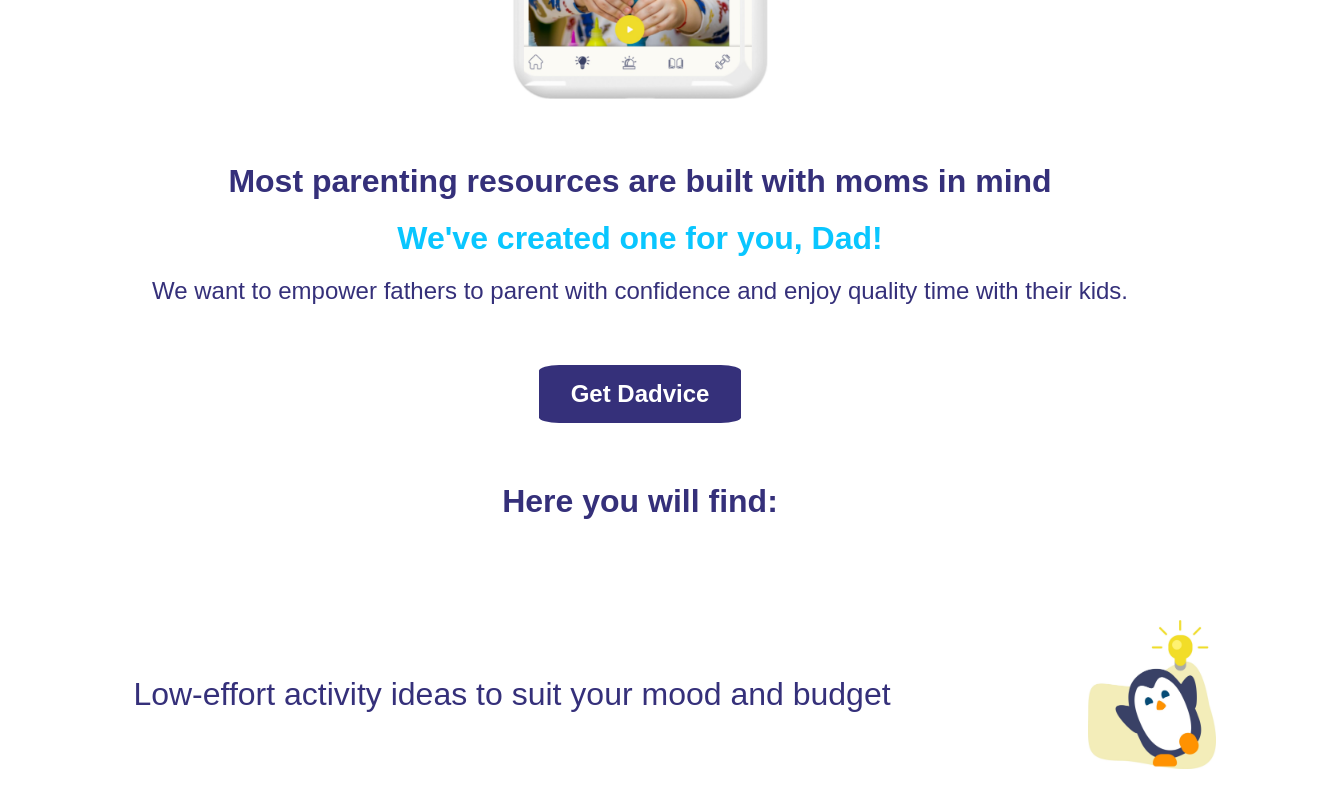
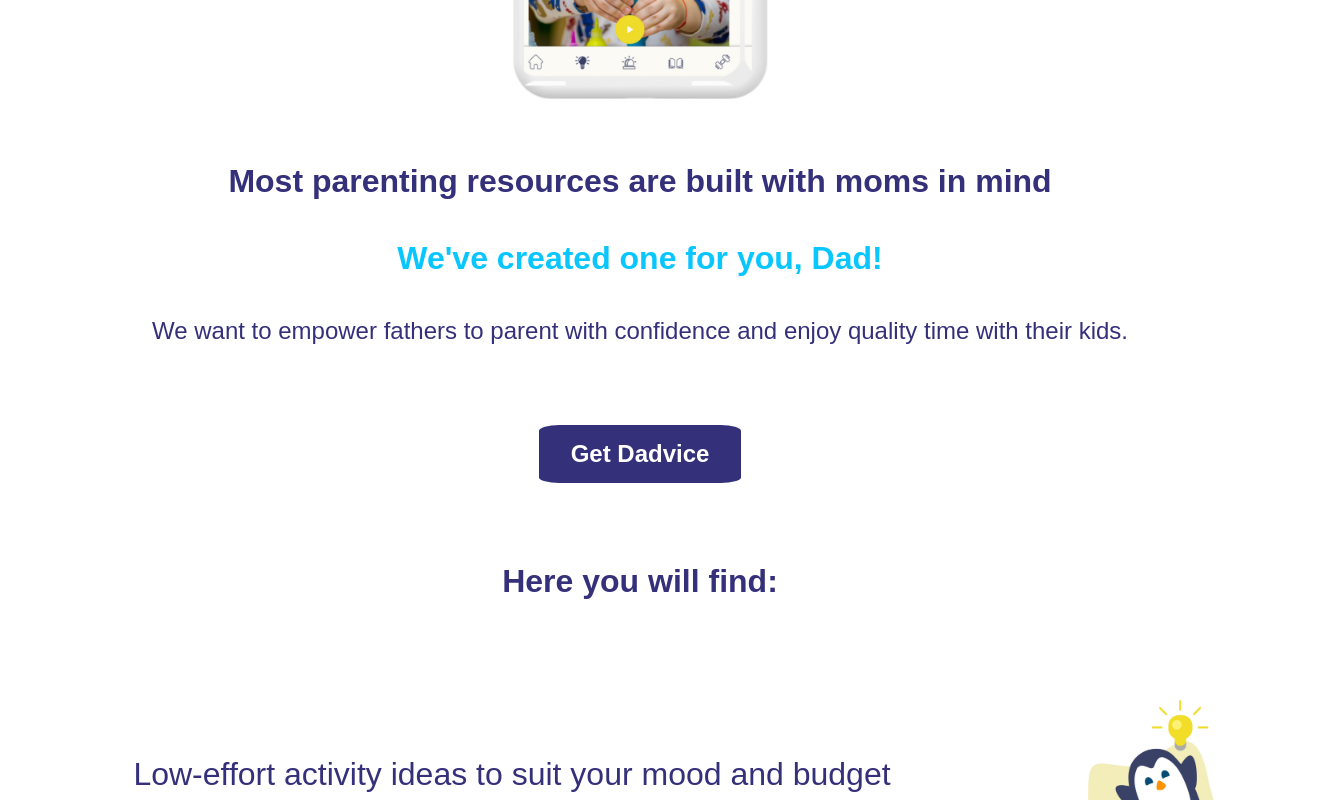
Before and after one commit to kav97/web-fundamentals-project, a plain HTML site: page project-intro-to-web.html in a window 1280 px wide. Shown: the part 659-1459 px from the top of the page, 1320 px wide, since content can reach past the window. Drawn offline with Linux system fonts and the light colour scheme.

Commit message:
spacing adjustments for text

```diff
--- a/project-style.css
+++ b/project-style.css
@@ -15,7 +15,7 @@ nav,
   nav {
     padding: 20px;
     justify-content: space-between;
-    width: 80%;
+    width: 100%;
     height: 50px;
     font-size: 1.5em;
     background-color: white;
@@ -91,8 +91,8 @@ main div{
 }
 
 .center-content p{
-  margin-top: 20px;
-  margin-bottom: 20px;
+  margin-top: 40px;
+  margin-bottom: 40px;
   font-size: 1.5em;
   color: rgb(53, 48, 122);
 }
@@ -119,15 +119,15 @@ main div{
 }
 
 .center-content h4{
-  margin-top: 20px;
-  margin-bottom: 20px;
+  margin-top: 40px;
+  margin-bottom: 40px;
   font-size: 2em;
   color: rgb(53, 48, 122);
 }
 
 .center-content h5{
-  margin-top: 20px;
-  margin-bottom: 20px;
+  margin-top: 40px;
+  margin-bottom: 40px;
   font-size: 2em;
   color: rgb(9, 198, 255);
 }
```
